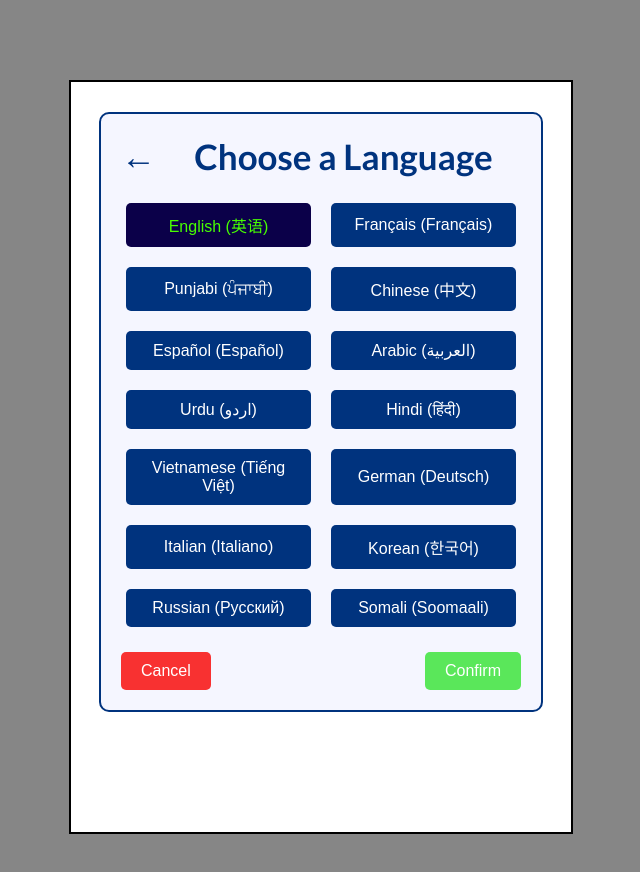
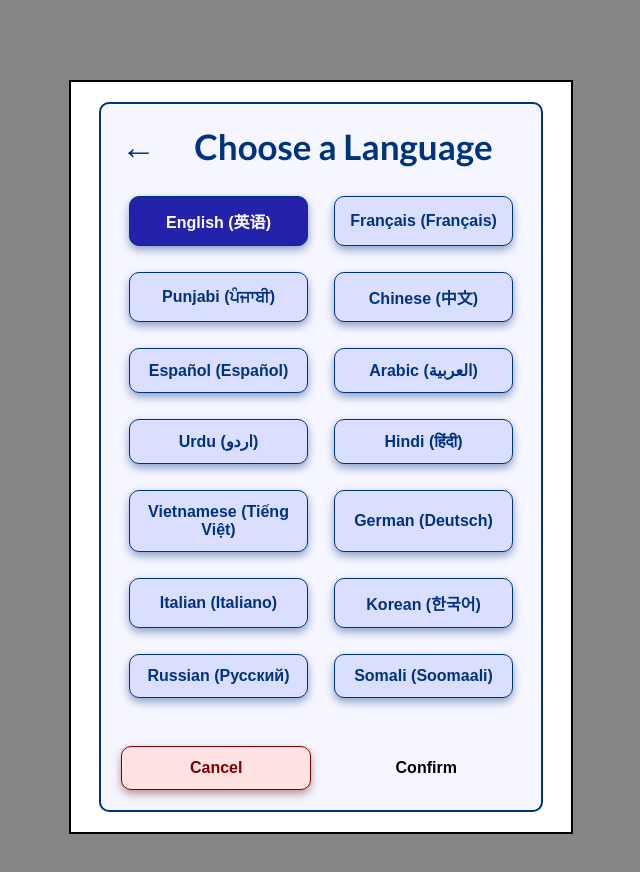
Before and after one commit to Colin-C32/Calgary-Kiosk, a React (Create React App) app in the folder calgary-kiosk/: page / in a window 1280 px wide. Both pictures are taken after a click on the icon 823 px from the left and 774 px from the top of the page. Shown: the top 872 px of the page, without its empty margins (319-959 px from the left). Built offline with nearby package versions, Linux system fonts and the light colour scheme.

Commit message:
Update Language.css

```diff
--- a/calgary-kiosk/src/pages/language/Language.css
+++ b/calgary-kiosk/src/pages/language/Language.css
@@ -7,7 +7,7 @@
     background-color: #F5F6FF;
     padding: 20px;
     width: 80%;
-    margin: 30px auto;
+    margin: 20px auto;
   }
 
   .header {
@@ -37,44 +37,71 @@
     width: 100%;
   }
   .selected-button {
-    background-color: #0b0049 !important;
-    color: rgb(72, 255, 0) !important;
+    background-color: #2422aa !important;
+    color: rgb(255, 255, 255) !important;
   }
 
 
+  .languages-grid button {
+    padding: 12px;
+    margin: 8px;
+    border: 1px solid var(--dark-blue);
+    border-radius: 10px;
+    background-color: var(--dark-blue-faded);
+    color: var(--dark-blue);
+    font-size: 16px;
+    font-weight: bold;
+    text-align: center;
+    cursor: pointer;
+    box-shadow: 0 4px 8px var(--dark-blue-shadow);
 
-  .languages-grid button {
-    padding: 10px;
-    margin: 5px;
-    border: none;
-    border-radius: 5px;
-    background-color: #00337E;
-    color: white;
-    font-size: 16px;
-    cursor: pointer;
   }
 
   .footer {
     display: flex;
     justify-content: space-between;
     width: 100%;
-    margin-top: 20px;
+    margin-top: 40px;
+    gap: 20px;
   }
 
-  .cancel-button,
+  .cancel-button{
+    width: 80%;
+    padding: 12px;
+    border: 1px solid var(--dark-blue);
+    border-radius: 10px;
+    color: white;
+    background-color: var(--dark-red-faded);
+    font-size: 16px;
+    font-weight: bold;
+    text-align: center;
+    cursor: pointer;
+    box-shadow: 0 4px 8px var(--dark-black-shadow);
+  }
   .confirm-button {
-    padding: 10px 20px;
-    border: none;
-    border-radius: 5px;
+    width: 80%;
+    padding: 12px;
+    border: 1px solid var(--dark-blue);
+    border-radius: 10px;
     color: white;
+    background-color: var(--dark-green-faded);
     font-size: 16px;
+    font-weight: bold;
+    text-align: center;
     cursor: pointer;
+    box-shadow: 0 4px 8px var(--dark-black-shadow);
   }
 
   .cancel-button {
-    background-color: #f83131; /* Red */
+    color: var(--red);
+    background-color: var(--red-faded);
+    border: 1px solid var(--red);
+    box-shadow: 0 4px 8px var(--red-shadow); /* Red */
   }
 
   .confirm-button {
-    background-color: #5ae75a; /* Green */
+    color: var(--green);
+    background-color: var(--green-faded);
+    border: 1px solid var(--green);
+    box-shadow: 0 4px 8px var(--green-shadow); /* Green */
   }
```
